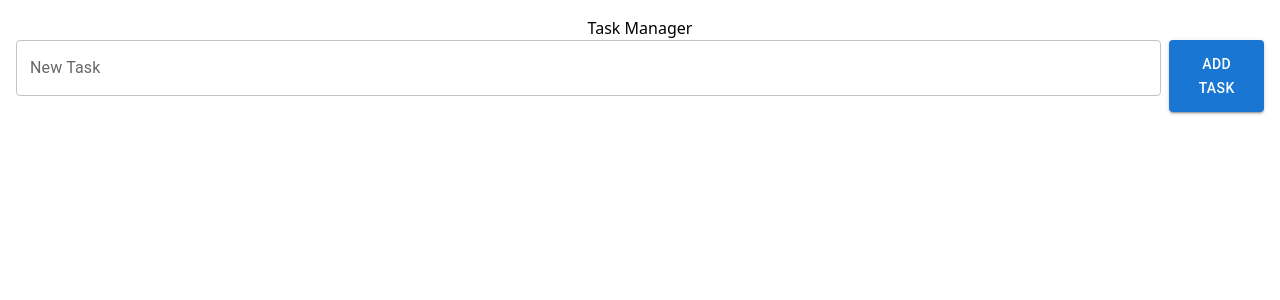
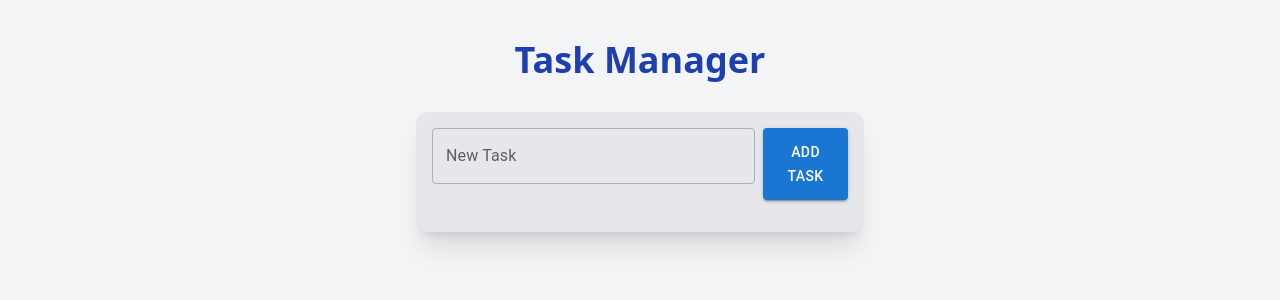
Before and after one commit to YatharthZinzuwadia/task-manager, a React (Create React App) app: page / in a window 1280 px wide. Shown: the top 300 px of the page. Built offline with nearby package versions, Linux system fonts and the light colour scheme.

Commit message:
added styling to App.tsx with tailwind

```diff
--- a/src/App.tsx
+++ b/src/App.tsx
@@ -38,14 +38,16 @@ const App: React.FC = () => {
   };
 
   return (
-    <div className="App p-4">
-      <h1>Task Manager</h1>
+    <div className="bg-gray-100 min-h-screen flex flex-col items-center py-10">
+      <h1 className="text-4xl font-bold text-blue-800 mb-8">Task Manager</h1>
+      <div className="w-full max-w-md bg-gray-200 shadow-xl rounded-xl p-4">
         <AddTaskForm addTask={addTask} />
         <TaskList
           tasks={tasks}
           toggleComplete={toggleComplete}
           deleteTask={deleteTask}
         />
+      </div>
     </div>
   );
 };
```
Lines whose indentation alone changed are shown as unchanged.
